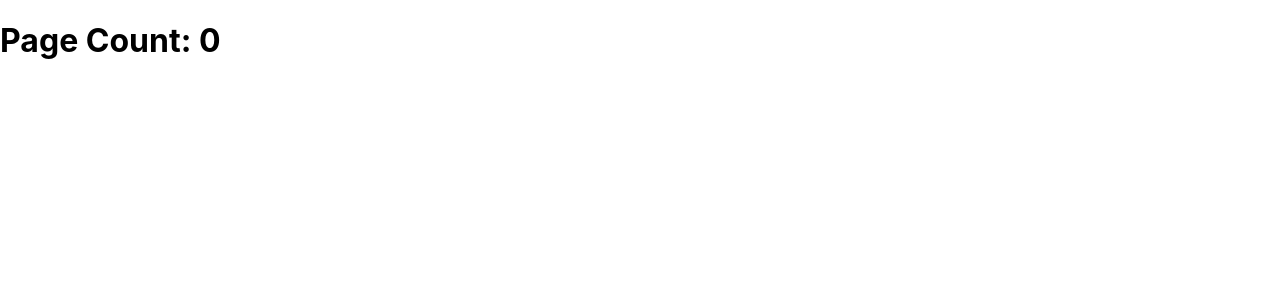
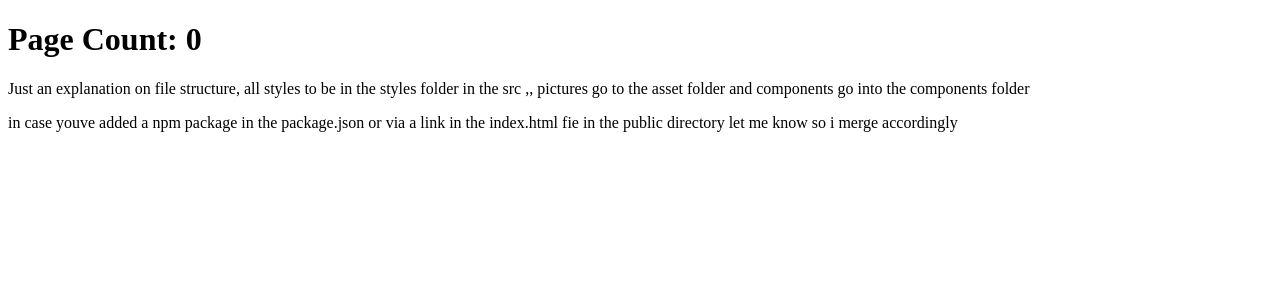
Before and after one commit to queenslaynaila/COOPCONNECT, a React (Create React App) app in the folder client/: page / in a window 1280 px wide. Shown: the top 300 px of the page. Built offline with nearby package versions, Linux system fonts and the light colour scheme; no server answers.

Commit message:
modifying react file structure

```diff
--- a/client/src/App.css
+++ /dev/null
@@ -1,38 +0,0 @@
-.App {
-  text-align: center;
-}
-
-.App-logo {
-  height: 40vmin;
-  pointer-events: none;
-}
-
-@media (prefers-reduced-motion: no-preference) {
-  .App-logo {
-    animation: App-logo-spin infinite 20s linear;
-  }
-}
-
-.App-header {
-  background-color: #282c34;
-  min-height: 100vh;
-  display: flex;
-  flex-direction: column;
-  align-items: center;
-  justify-content: center;
-  font-size: calc(10px + 2vmin);
-  color: white;
-}
-
-.App-link {
-  color: #61dafb;
-}
-
-@keyframes App-logo-spin {
-  from {
-    transform: rotate(0deg);
-  }
-  to {
-    transform: rotate(360deg);
-  }
-}
--- a/client/src/App.js
+++ b/client/src/App.js
@@ -12,6 +12,8 @@ function App() {
   return (
     <div className="App">
       <h1>Page Count: {count}</h1>
+      <p>Just an explanation on file structure, all styles to be in the styles folder in the src ,, pictures go to the asset folder and components go into the components folder</p>
+      <p>in case youve added a npm package in the package.json or via a link in the index.html fie in the public directory let me know so i merge accordingly</p>
     </div>
   );
 }
--- a/client/src/index.css
+++ /dev/null
@@ -1,13 +0,0 @@
-body {
-  margin: 0;
-  font-family: -apple-system, BlinkMacSystemFont, 'Segoe UI', 'Roboto', 'Oxygen',
-    'Ubuntu', 'Cantarell', 'Fira Sans', 'Droid Sans', 'Helvetica Neue',
-    sans-serif;
-  -webkit-font-smoothing: antialiased;
-  -moz-osx-font-smoothing: grayscale;
-}
-
-code {
-  font-family: source-code-pro, Menlo, Monaco, Consolas, 'Courier New',
-    monospace;
-}
--- a/client/src/index.js
+++ b/client/src/index.js
@@ -1,6 +1,6 @@
 import React from 'react';
 import ReactDOM from 'react-dom/client';
-import './index.css';
+
 import App from './App';
 
 
```
